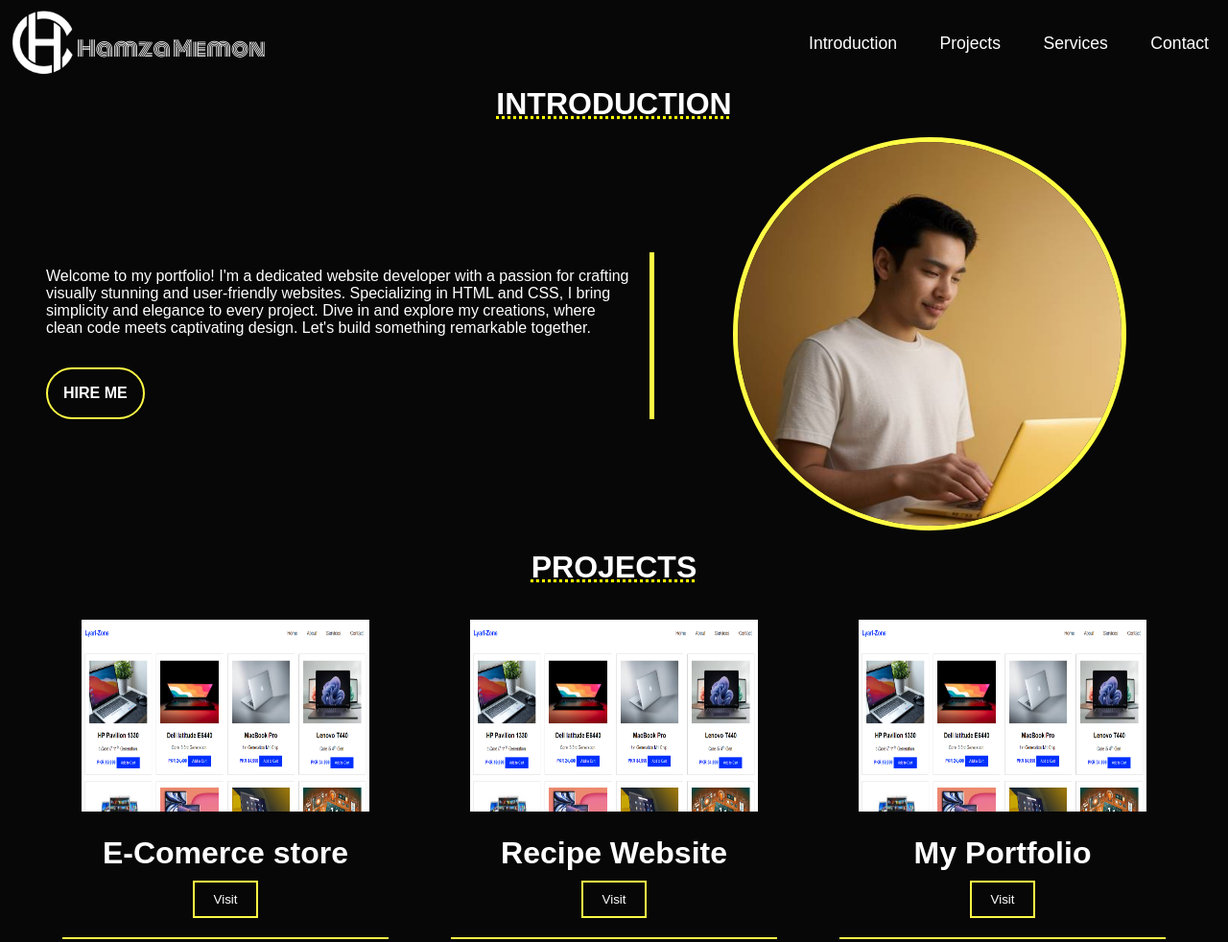
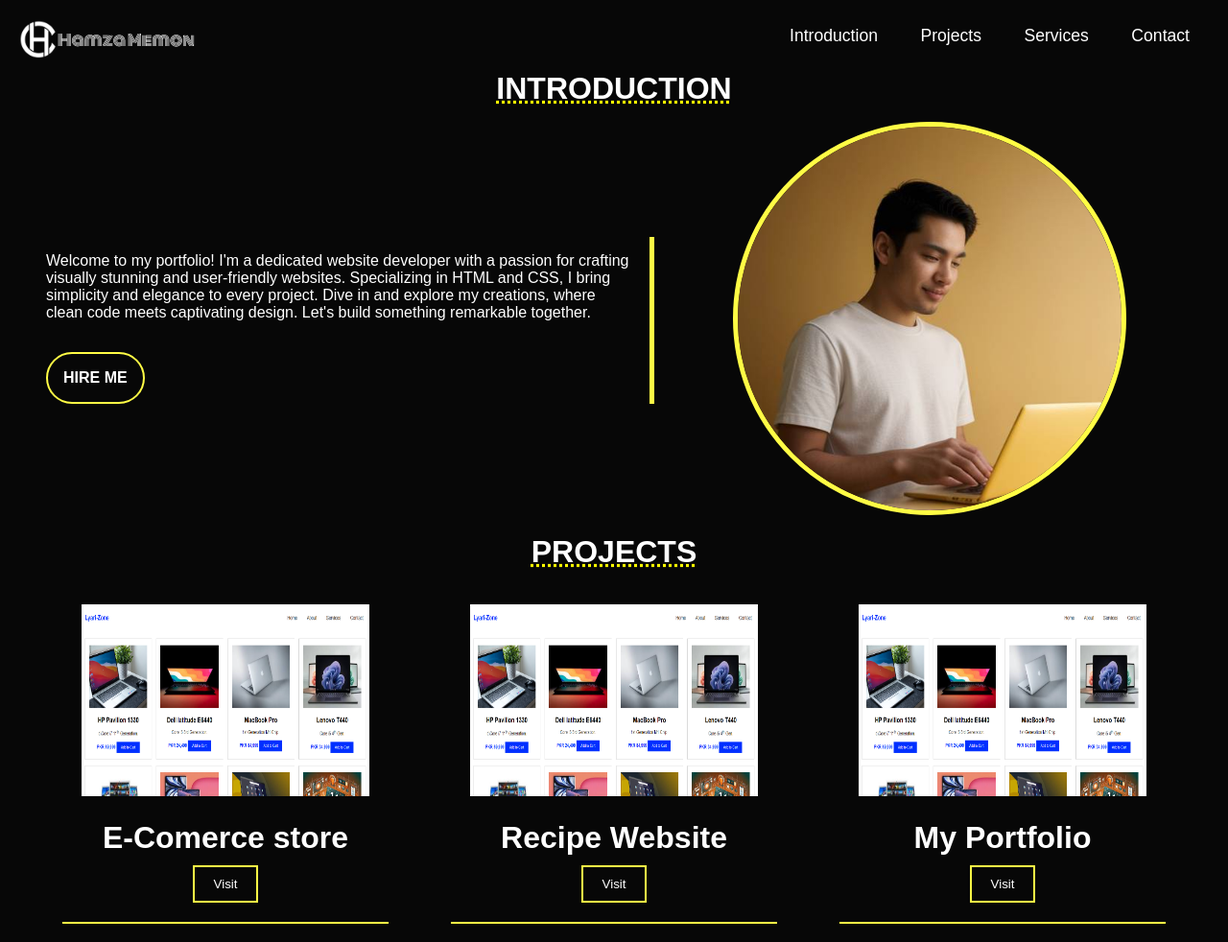
Before and after one commit to HamzaMemon007/Personal-Portfolio, a plain HTML site: page index.html in a window 1280 px wide. Shown: the whole page at 96% size. Drawn offline with nearby package versions, Linux system fonts and the light colour scheme.

Commit message:
Nav Fixed

```diff
--- a/index.html
+++ b/index.html
@@ -12,11 +12,14 @@
 </head>
 
 <body>
+    <div class="main-body">
+
         <header>
             <div class="brand-name">
-            <p>
-                <img src="./assets/finl-logo.png" alt="logo">Hamza Memon
-            </p>
+
+                <img src="./assets/finl-logo.png" alt="logo">
+                <span>Hamza Memon</span>
+
             </div>
             <nav>
                 <a href="#">Introduction<span></span></a>
@@ -31,8 +34,10 @@
                 <div class="leftside">
                     <p>
                         Welcome to my portfolio! I'm a dedicated website developer with a passion for crafting visually
-                    stunning and user-friendly websites. Specializing in HTML and CSS, I bring simplicity and elegance
-                    to every project. Dive in and explore my creations, where clean code meets captivating design. Let's
+                        stunning and user-friendly websites. Specializing in HTML and CSS, I bring simplicity and
+                        elegance
+                        to every project. Dive in and explore my creations, where clean code meets captivating design.
+                        Let's
                         build something remarkable together.
                     </p>
                     <div class="button-hire">
@@ -64,6 +69,7 @@
             </div>
         </main>
 
+    </div>
 </body>
 
 </html>
--- a/nav.css
+++ b/nav.css
@@ -39,6 +39,7 @@ nav a:hover span {
 }
 
 header {
+    padding: 20px;
     color: #fff;
     display: flex;
     justify-content: space-between;
@@ -50,17 +51,21 @@ header {
 }
 
 .brand-name {
-    justify-content: left;
+    display: flex;
     color: #ffffff;
-    padding: 0 0 0 10px;
-    margin: 0;
-    font-size: 22px;
+    font-size: 16px;
     font-family: "Monoton", sans-serif;
     font-weight: 400;
     font-style: normal;
     font-stretch: expanded;
-    p img{
-        width: 70px;
+    justify-content: center;
+    align-items: center;
+    span{
+        padding-top: 10px;
+    }
+    img{
+        width: 40px;
+        height: 40px;
         margin-bottom: -20px;
         margin-top: -13px;
         /* color: yellow; */
--- a/style.css
+++ b/style.css
@@ -1,5 +1,11 @@
 body {
     background-color: rgb(7, 7, 7);
+    display: flex;
+    justify-content: center;
+    align-items: center;
+}
+.main-body{
+    max-width: 1440px;
 }
 
 main h2{
```
Lines whose indentation alone changed are shown as unchanged.
